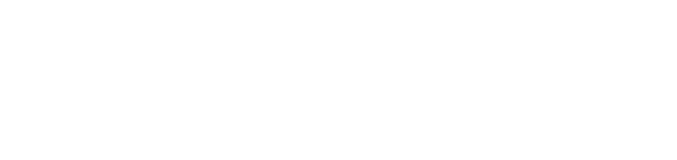
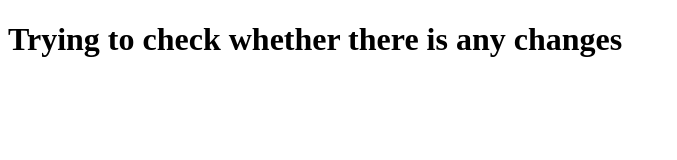
Before and after one commit to TraineeNash/GA-Assembly-Malaysia-Homework-Week-1, a plain HTML site: page index.html in a window 1280 px wide. Shown: the whole page, without its empty margins (0-677 px from the left). Drawn offline with Linux system fonts and the light colour scheme.

Commit message:
Update Header

```diff
--- a/index.html
+++ b/index.html
@@ -7,6 +7,10 @@
     <title>Document</title>
 </head>
 <body>
-
+    <div>
+        <h1>
+            Trying to check whether there is any changes
+        </h1>
+    </div>
 </body>
 </html>
```
